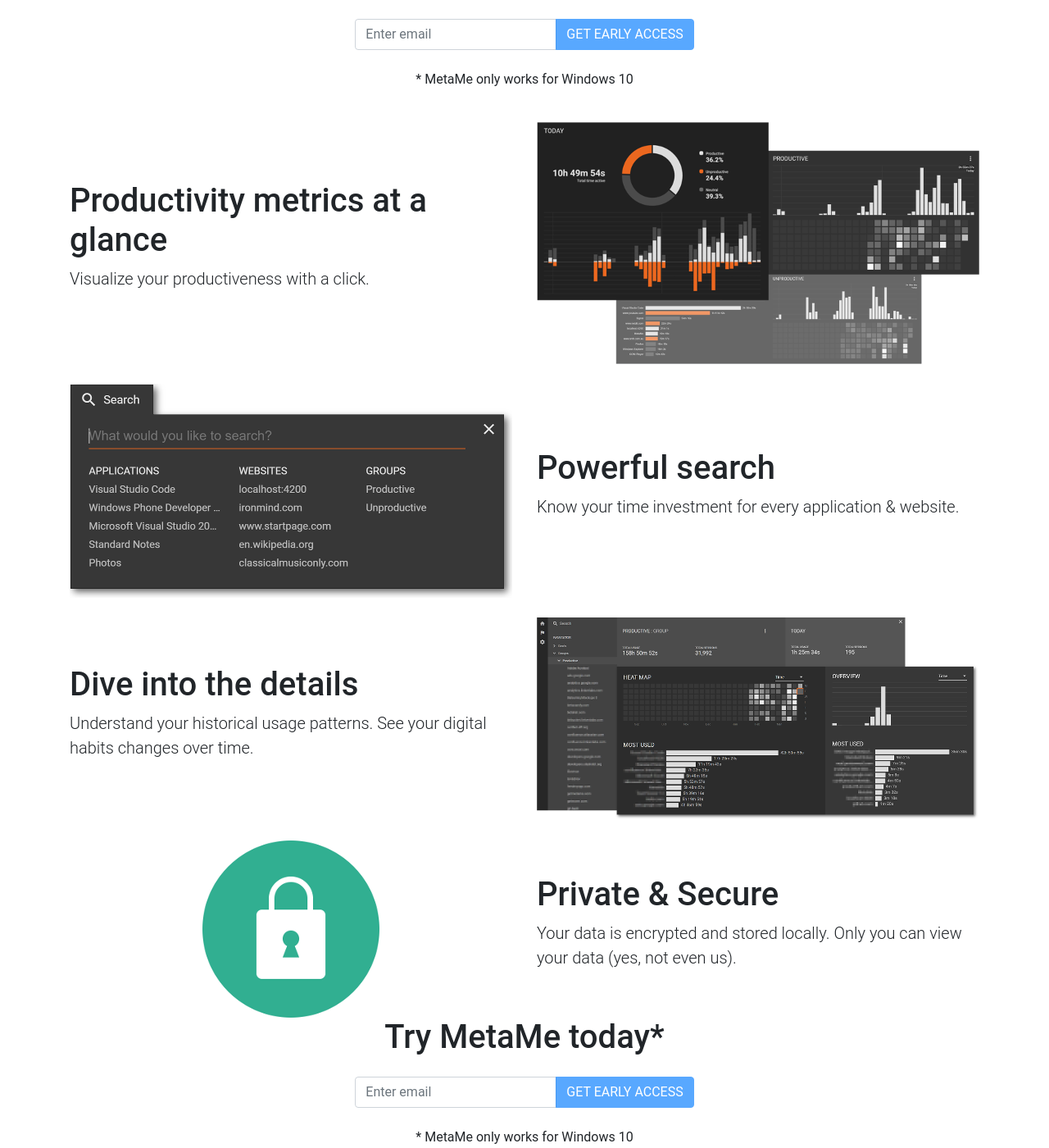
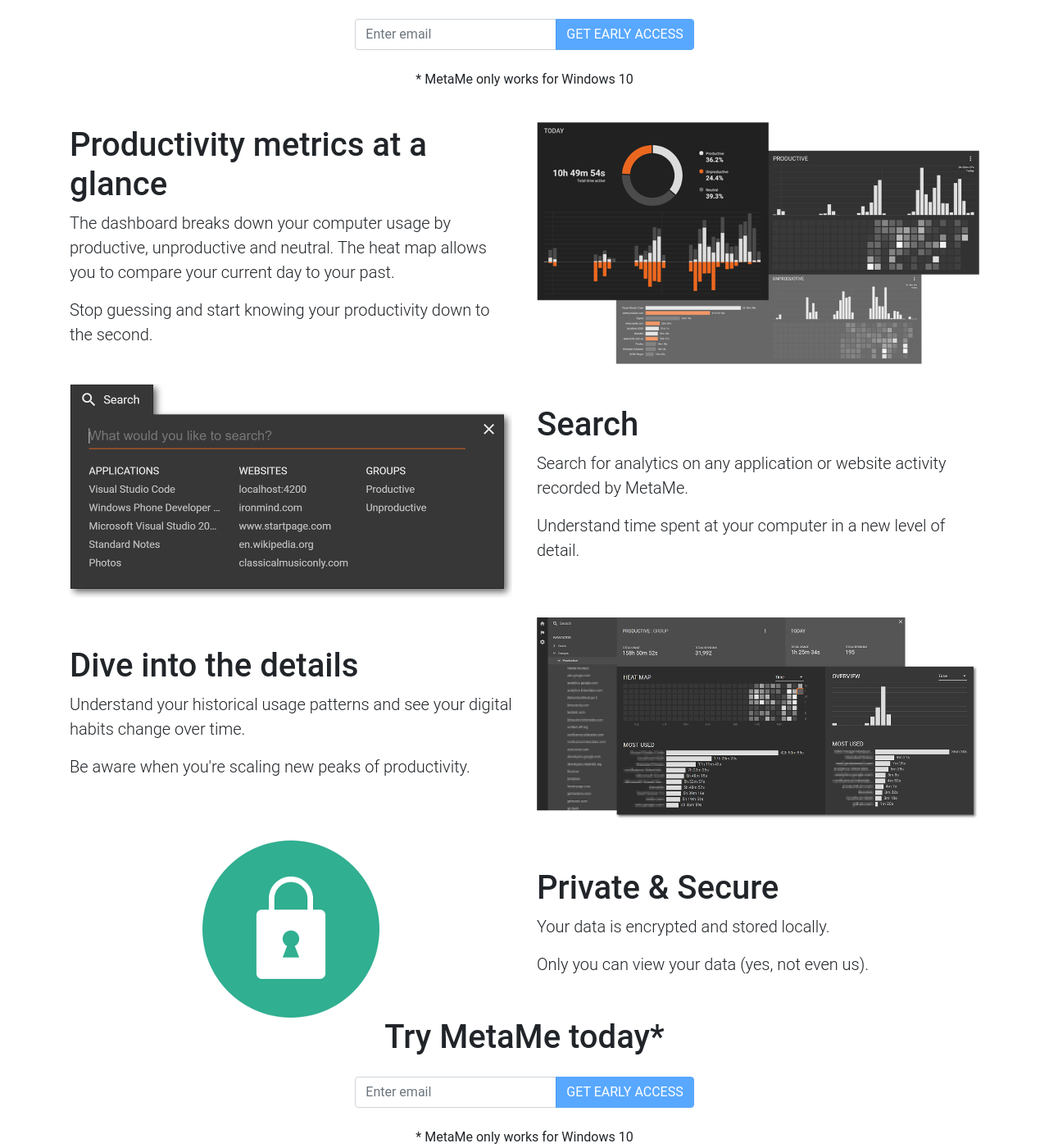
Before and after one commit to meta-me/metame-website, a Jekyll site: the page built from index.html, in a window 1280 px wide and 1400 px high, scrolled down 950 px. Shown: the whole window at 82% size. Built offline with Jekyll 4.4.1, drawn with Linux system fonts in a browser that asks for light colours.

Commit message:
Updated feature copy

```diff
--- a/index.html
+++ b/index.html
@@ -17,7 +17,12 @@
           </p>
           <div class="hero-image">
             <img
-              srcset="assets/screenshot-3x.png 3x, assets/screenshot-2x.png 2x, assets/screenshot-1x.png 1x" src="assets/screenshot-1x.png"
+              srcset="
+                assets/screenshot-3x.png 3x,
+                assets/screenshot-2x.png 2x,
+                assets/screenshot-1x.png 1x
+              "
+              src="assets/screenshot-1x.png"
               width="100%"
               alt="A screenshot of MetaMe in action"
               title="MetaMe screenshot"
@@ -92,10 +97,25 @@
     <div class="row  align-items-center">
       <div class="col-xs-12 col-md-6 mt-4 ">
         <h2 class="h1">Productivity metrics at a glance</h2>
-        <p class="lead">Visualize your productiveness with a click.</p>
+        <p class="lead">
+          The dashboard breaks down your computer usage by productive,
+          unproductive and neutral. The heat map allows you to compare your
+          current day to your past.
+        </p>
+        <p class="lead">
+          Stop guessing and start knowing your productivity down to the second.
+        </p>
       </div>
       <div class="col-xs-12 col-md-6 mt-4 order-first order-md-last">
-        <img srcset="assets/dashboard-analytics-3x.png 3x, assets/dashboard-analytics-2x.png 2x, assets/dashboard-analytics-3x.png 3x" src="assets/dashboard-analytics-1x.png" style="width:100%;" />
+        <img
+          srcset="
+            assets/dashboard-analytics-3x.png 3x,
+            assets/dashboard-analytics-2x.png 2x,
+            assets/dashboard-analytics-3x.png 3x
+          "
+          src="assets/dashboard-analytics-1x.png"
+          style="width:100%;"
+        />
       </div>
     </div>
   </div>
@@ -104,12 +124,24 @@
   <div class="container">
     <div class="row  align-items-center">
       <div class="col-xs-12 col-md-6 mt-4">
-        <img srcset="assets/search-feature-3x.png 3x, assets/search-feature-2x.png 2x, assets/search-feature-1x.png 1x "src="assets/search-feature-1x.png" style="width:100%;" />
+        <img
+          srcset="
+            assets/search-feature-3x.png 3x,
+            assets/search-feature-2x.png 2x,
+            assets/search-feature-1x.png 1x
+          "
+          src="assets/search-feature-1x.png"
+          style="width :100%;"
+        />
       </div>
       <div class="col-xs-12 col-md-6 mt-4">
-        <h2 class="h1">Powerful search</h2>
+        <h2 class="h1">Search</h2>
         <p class="lead">
-          Know your time investment for every application & website.
+          Search for analytics on any application or website activity recorded
+          by MetaMe.
+        </p>
+        <p class="lead">
+          Understand time spent at your computer in a new level of detail.
         </p>
       </div>
     </div>
@@ -121,12 +153,24 @@
       <div class="col-xs-12 col-md-6 mt-4">
         <h2 class="h1">Dive into the details</h2>
         <P class="lead"
-          >Understand your historical usage patterns. See your digital habits
-          changes over time.</P
+          >Understand your historical usage patterns and see your digital habits
+          change over time.</P
         >
+        <p class="lead">
+          Be aware when you're scaling new peaks of productivity.
+        </p>
       </div>
       <div class="col-xs-12 col-md-6 mt-4  order-first order-md-last">
-        <img srcset="assets/dive-deep-4x.png 4x, assets/dive-deep-3x.png 3x, assets/dive-deep-2x.png 2x, assets/dive-deep-1x.png 1x"src="assets/dive-deep-1x.png" style="width:100%;" />
+        <img
+          srcset="
+            assets/dive-deep-4x.png 4x,
+            assets/dive-deep-3x.png 3x,
+            assets/dive-deep-2x.png 2x,
+            assets/dive-deep-1x.png 1x
+          "
+          src="assets/dive-deep-1x.png"
+          style="width:100%;"
+        />
       </div>
     </div>
   </div>
@@ -142,9 +186,10 @@
       <div class="col-xs-12 col-md-6 mt-4">
         <h2 class="h1">Private & Secure</h2>
         <p class="lead">
-          Your data is encrypted and stored locally. Only you can view your data
-          (yes, not even us).
+          Your data is encrypted and stored locally.
         </p>
+        <p class="lead"> Only you can view your data
+          (yes, not even us).</p>
       </div>
     </div>
   </div>
@@ -154,7 +199,10 @@
     <div class="row justify-content-center">
       <div class="col-12 text-center">
         <h2 class="h1">Try MetaMe today*</h2>
-        <form id="registerForm2" class="form-inline justify-content-center my-4">
+        <form
+          id="registerForm2"
+          class="form-inline justify-content-center my-4"
+        >
           <div class="input-group">
             <input
               type="email"
@@ -191,7 +239,6 @@
       $("#registerForm2 button[type='submit']").prop("disabled", !hasValue);
     });
 
-
     $("form").submit(function(e) {
       var values = {};
       $.each($(this).serializeArray(), function(i, field) {
```
